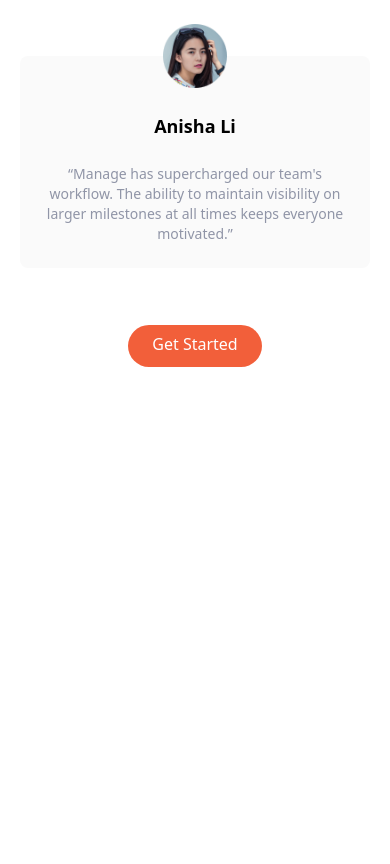
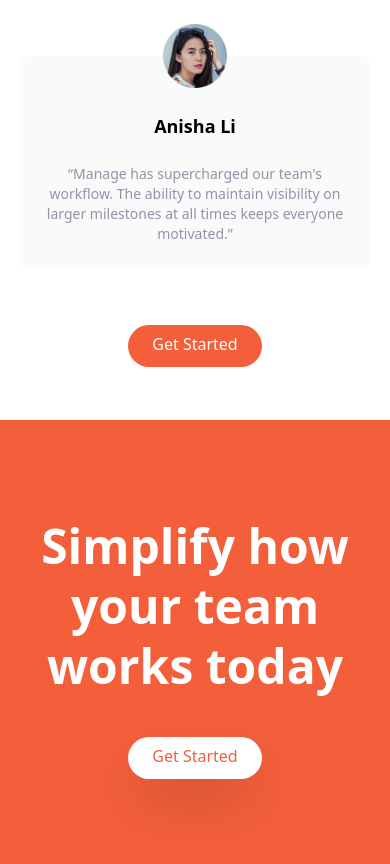
Before and after one commit to SasanTazayoni/Tailwind-CSS-demo, a website: page index.html in a window 390 px wide. Shown: the part 1966-2830 px from the top of the page. Before the commit the page ends 2386 px from the top, so only its background shows below. Drawn offline with Linux system fonts and the light colour scheme.

Commit message:
custom css

```diff
--- a/index.html
+++ b/index.html
@@ -21,6 +21,22 @@
                 <a href="#" class="hover:text-darkGrayishBlue">Community</a>
             </div>
             <a href="#" class="hidden p-3 px-6 pt-2 text-white bg-brightRed rounded-full baseline hover:bg-brightRedLight md:block">Get Started</a>
+
+            <button id="menu-btn" class="block hamburger md:hidden focus:outline-none">
+                <span class="hamburger-top"></span>
+                <span class="hamburger-middle"></span>
+                <span class="hamburger-bottom"></span>
+            </button>
+        </div>
+
+        <div class="md:hidden">
+            <div id="menu" class="absolute flex flex-col items-center hidden self-end py-8 mt-10 space-y-6 font-bold bg-white sm:w-auto sm:self-center left-6 right-6 drop-shadow-md">
+                <a href="#">Pricing</a>
+                <a href="#">Product</a>
+                <a href="#">About Us</a>
+                <a href="#">Careers</a>
+                <a href="#">Community</a>
+            </div>
         </div>
     </nav>
 
@@ -170,5 +186,17 @@
             </div>
         </div>
     </section>
+
+    <section id="cta" class="bg-brightRed">
+        <div class="container flex flex-col items-center justify-between px-6 py-24 mx-auto space-y-12 md:py-12 md:flex-row md:space-y-0">
+            <h2 class="text-5xl font-bold leading-tight text-center text-white md:text-4xl md:max-w-xl md:text-left">
+                Simplify how your team works today
+            </h2>
+            <div>
+                <a href="#" class="p-3 px-6 pt-2 text-brightRed bg-white rounded-full shadow-2xl baseline  hover:bg-gray-300">Get Started
+                </a>
+            </div>
+        </div>
+    </section>
 </body>
 </html>
--- a/input.css
+++ b/input.css
@@ -1,3 +1,26 @@
 @tailwind base;
 @tailwind components;
 @tailwind utilities;
+
+body {
+    background-image: url('../images/bg-tablet-pattern.svg');
+    background-repeat: no-repeat;
+    background-size: 800px;
+    background-position: 90% -25%;
+}
+
+#cta {
+    background-image: url('../images/bg-simplify-section-desktop.svg');
+    background-repeat: no-repeat;
+}
+
+@media(max-width: 576px) {
+    body {
+        background-position: 50px -50px;
+        background-size: 500px;
+    }
+
+    #cta {
+        background-image: url('../images/bg-simplify-section-mobile');
+    }
+}
```
Also changed, not shown: css/main.css.
